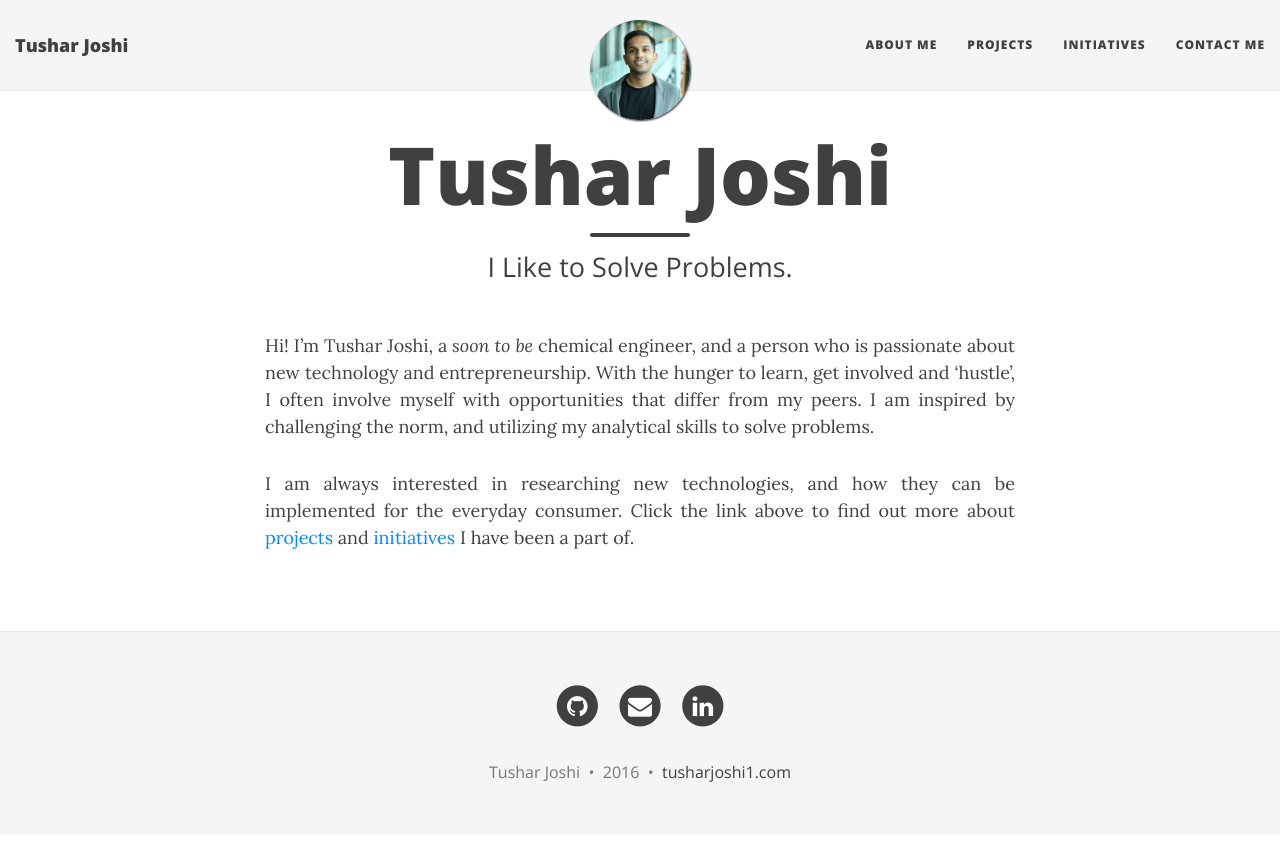
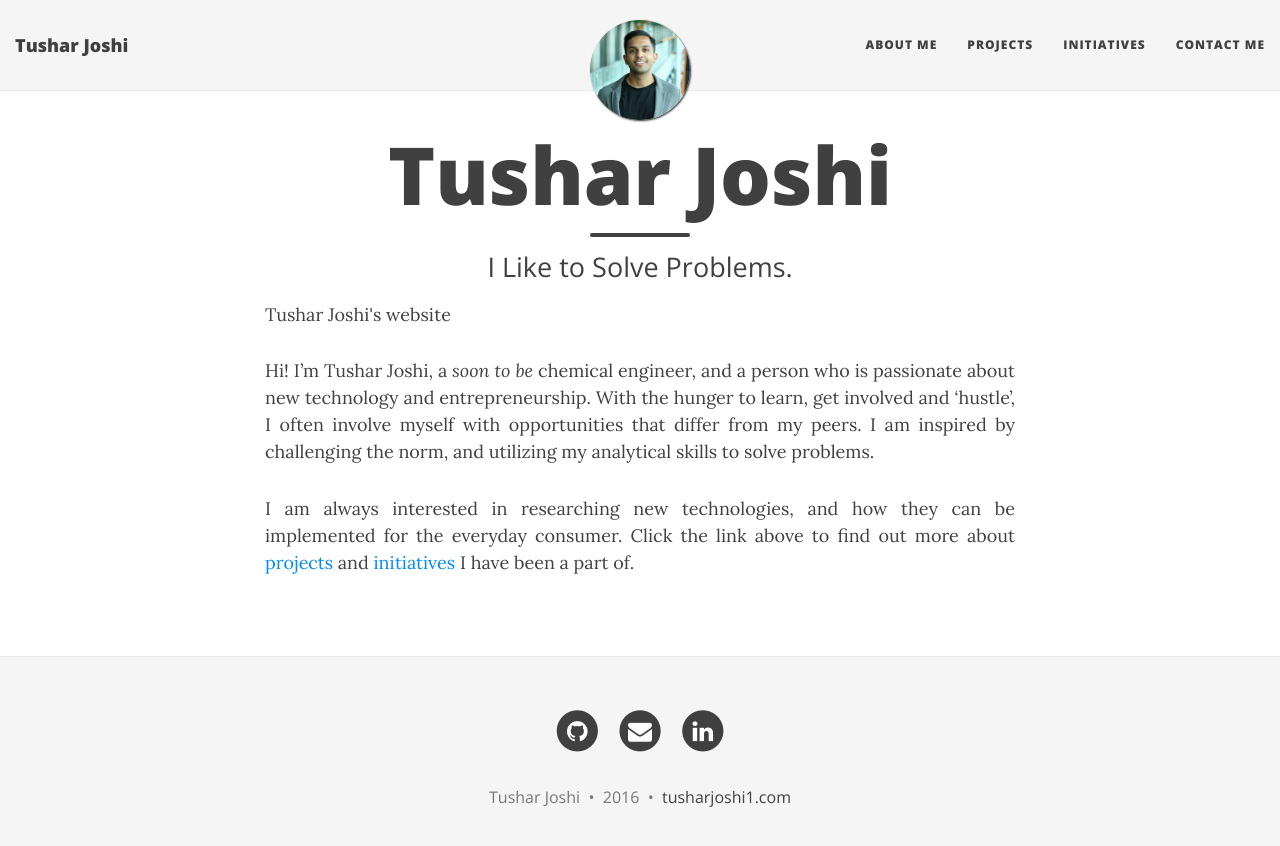
Before and after one commit to tusharjoshi1/tusharjoshi1.github.io, a Jekyll site: the page built from index.html, in a window 1280 px wide. Shown: the top 846 px of the page. Built offline with Jekyll 4.4.1, drawn with Linux system fonts in a browser that asks for light colours; nearby versions of some CDN libraries; the list of posts is cut into pages by our own code.

Commit message:
Update index.html

```diff
--- a/index.html
+++ b/index.html
@@ -3,6 +3,7 @@ layout: page
 title: Tushar Joshi
 subtitle: I Like to Solve Problems.
 ---
+<description> Tushar Joshi's website</description>
 
 <p align="justify">Hi! I’m Tushar Joshi, a <i>soon to be</i> chemical engineer, and a person who is passionate about new technology and entrepreneurship. With the hunger to learn, get involved and ‘hustle’, I often involve myself with opportunities that differ from my peers. I am inspired by challenging the norm, and utilizing my analytical skills to solve problems.</p>
 <p></p>
```
